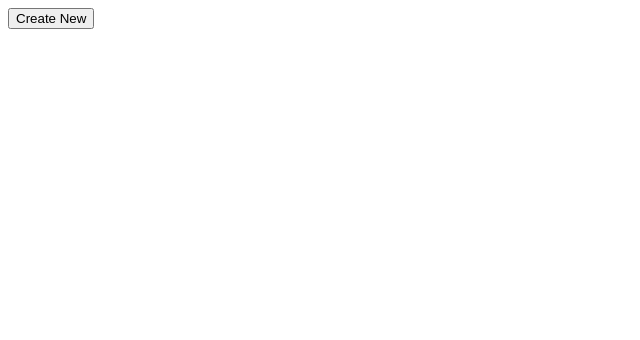
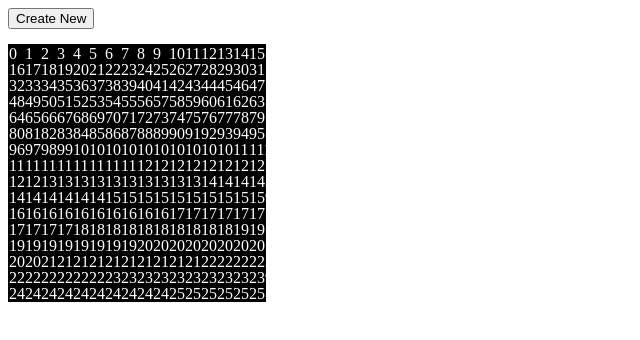
Before and after one commit to dkirk101/etch-a-sketch, a plain HTML site: page index.html in a window 1280 px wide. Shown: the whole page, without its empty margins (0-640 px from the left). Drawn offline with Linux system fonts and the light colour scheme.

Commit message:
Link style sheet. Add borders to divs for visual aid

```diff
--- a/index.html
+++ b/index.html
@@ -5,6 +5,7 @@
     <meta name="viewport" content="width=device-width, initial-scale=1.0">
     <title>TOP:Etch-a-Sketch</title>
     <script src="script.js" defer></script>
+    <link rel="stylesheet" href="style.css">
 </head>
 <body>
     <div class="etchInputs">
--- a/script.js
+++ b/script.js
@@ -11,6 +11,7 @@
 // Add a button at top to prompt user for squares per side
     // set limit of 100
 
+
 // create a container ("screen") div to house the grid squares - this is hard coded into DOM
     // .gridcontainer
 
@@ -18,13 +19,13 @@
 
 function createGrid() {
 
-    const squareTotal = 32;
+    const squareTotal = 256;
 
     gridContainer = document.querySelector('.gridContainer');
 
     for(i = 0; i < squareTotal; i++) {
         gridSquare = document.createElement('div');
-        gridSquare.setAttribute("class", "gridsqaure");
+        gridSquare.setAttribute("class", "gridsquare");
         gridContainer.appendChild(gridSquare);
         gridSquare.textContent = i;         // REMOVE FOR FINAL PRODUCT
 }
@@ -39,3 +40,5 @@ function removeGrid () {
     gridContainer.forEach(item => {item.remove();});
 
 }
+
+createGrid();
--- a/style.css
+++ b/style.css
@@ -0,0 +1,15 @@
+.gridContainer{
+    margin-top: 15px;
+    border: 1px solid black;
+    display: flex;
+    justify-content: space-between;
+    flex-wrap: wrap;
+    width: 256px;
+}
+
+.gridsquare {
+    background-color: black;
+    color: white;
+    width: 16px;
+    height: 16px;
+}
```
